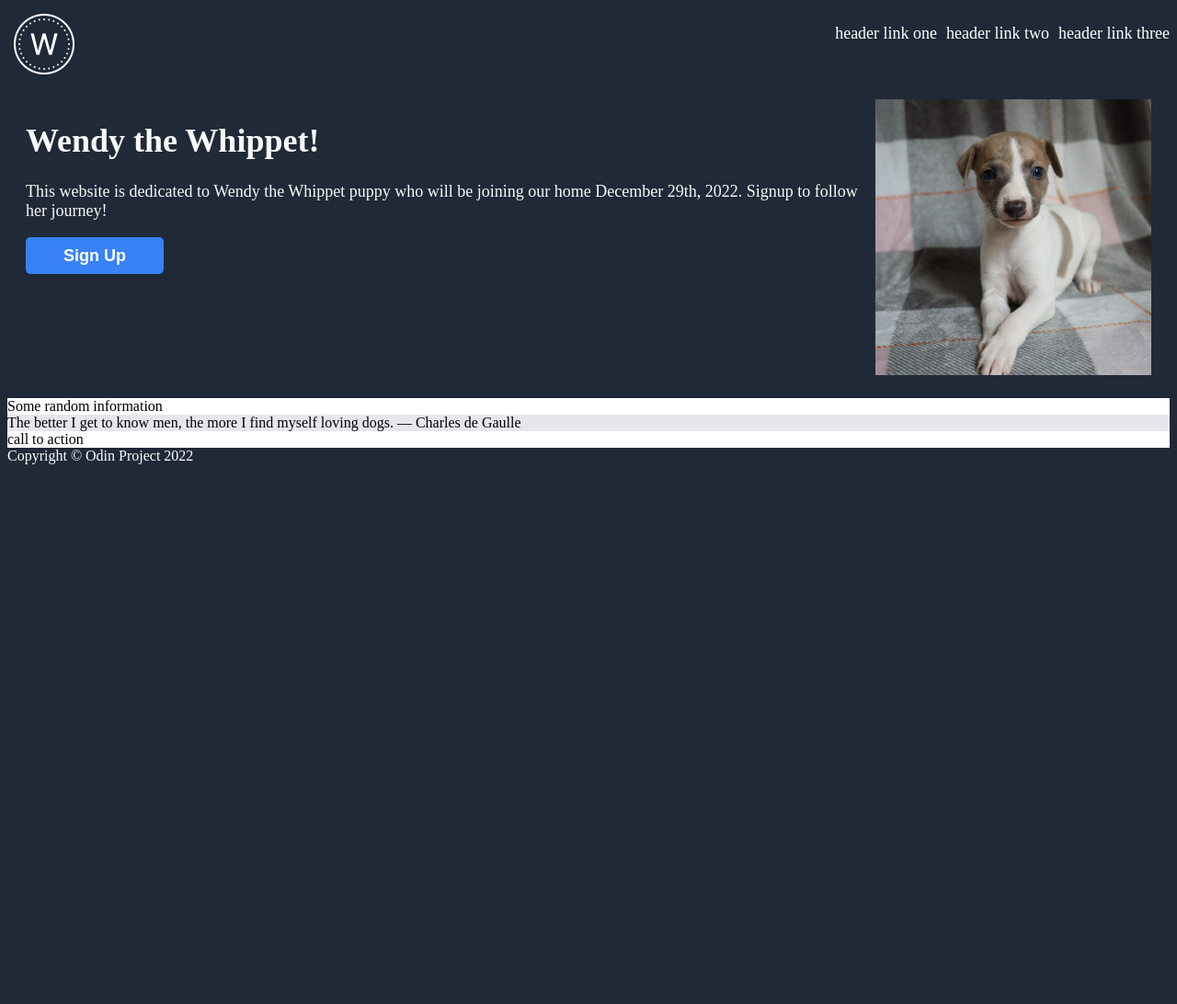
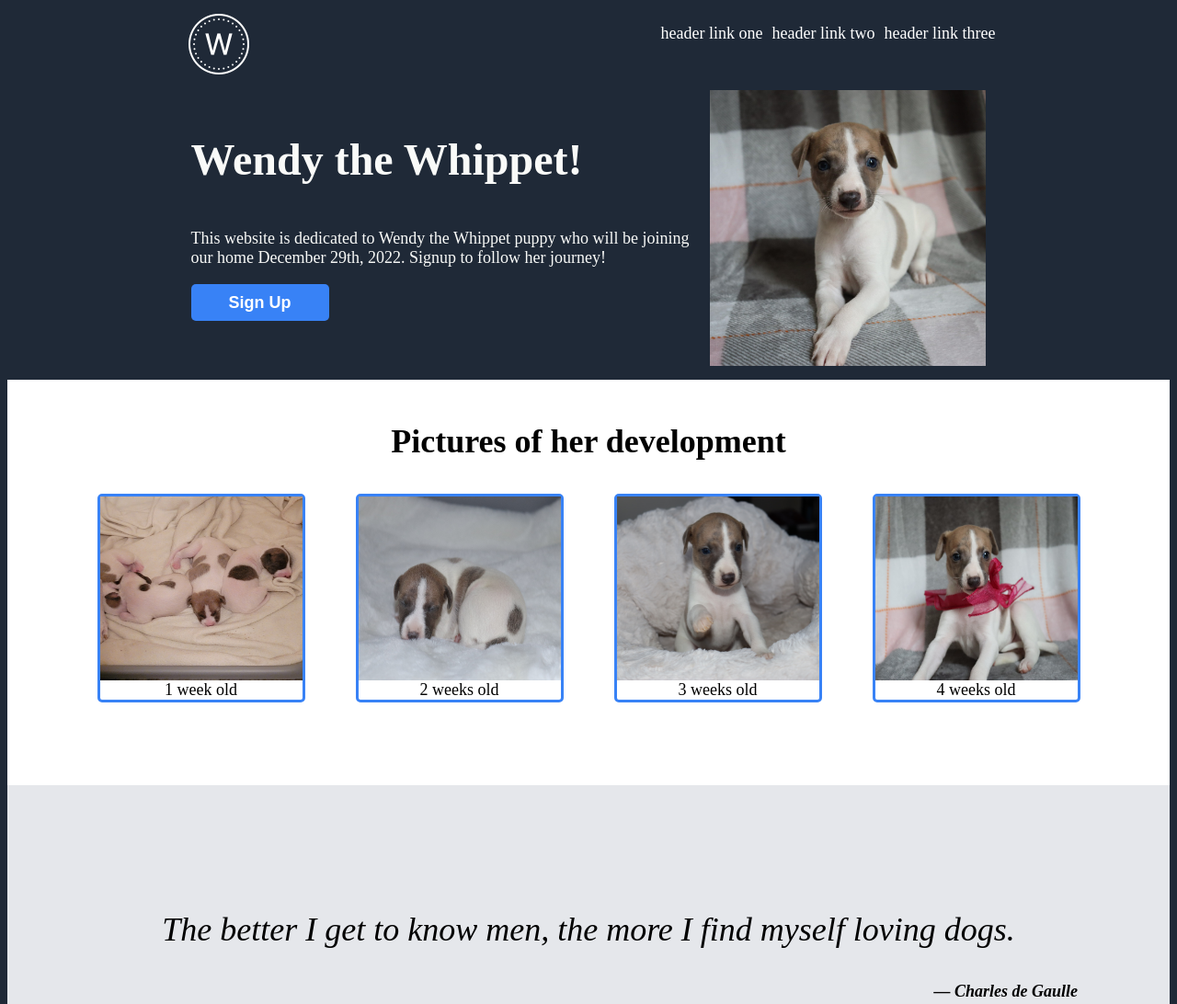
Before and after one commit to wulfbourne/Landing-page, a plain HTML site: page index.html in a window 1280 px wide. Shown: the top 1092 px of the page at 92% size. Before the commit the page ends 800 px from the top, so only its background shows below. Drawn offline with Linux system fonts and the light colour scheme.

Commit message:
Add section 2 and three including pictures, text and borders into flexboxes

```diff
--- a/index.html
+++ b/index.html
@@ -18,7 +18,8 @@
         </ul>
       </div>
       <div class="one">
-        <div><h1>Wendy the Whippet!</h1>
+        <div>
+           <p style= "font-size:48px; font-weight: bolder;">Wendy the Whippet!</p>
           <p>This website is dedicated to Wendy the Whippet puppy who will be joining our home December 29th, 2022.  Signup to follow her journey!</p>
             <p><button type="button">Sign Up</button></p>
         </div>
@@ -27,10 +28,19 @@
         </div>
       </div>
       <div class="two">
-        Some random information
+        <div class="text">
+          <p>Pictures of her development</p>
+        </div>
+        <div id="picbox">
+          <div class="ppics"><img src="Week1.jpg" alt="Picture of 1 week old fawn brindle whippet puppy." style="width:220px;height:200px;">1 week old</div>
+          <div class="ppics"><img src="Week2.jpg" alt="Picture of 2 week old fawn brindle whippet puppy." style="width:220px;height:200px;">2 weeks old</div>
+          <div class="ppics"><img src="Week3.JPG" alt="Picture of 3 week old fawn brindle whippet puppy." style="width:220px;height:200px;">3 weeks old</div>
+          <div class="ppics"><img src="Week4.jpg" alt="Picture of 4 week old fawn brindle whippet puppy." style="width:220px;height:200px;">4 weeks old</div>
+        </div>
       </div>
       <div class="three">
-        The better I get to know men, the more I find myself loving dogs.  &#8212; Charles de Gaulle
+        <p>The better I get to know men, the more I find myself loving dogs.</p>
+        <p style="font-weight: bold; font-size: 18px; text-align: right;">&#8212; Charles de Gaulle</p>
       </div>
       <div class="four">
         call to action
--- a/style.css
+++ b/style.css
@@ -7,6 +7,8 @@ body{
     justify-content: space-between;
     color: white;
     font-size: 18px;
+    padding-right: 15%;
+    padding-left: 15%;
 
 }
 
@@ -16,23 +18,50 @@ body{
     color: #f9faf8;
     font-size: 18px;
     margin: 10px;
+    padding-right: 15%;
+    padding-left: 15%;
+}
+
+.two{
+    display:flex;
+    flex-direction: column;
+    justify-content: space-between;
+    background-color: white;
+    text-align: center;
+    font-size: 36px;
+    font-weight: bolder;
     padding: 10px;
 }
 
-.one1{
-    width: 50%;
-}
-
-.one2{
+.text{
 
 }
 
-.two{
-    background-color: white;
+.ppics{
+    display: flex;
+    flex-direction: column;
+    border: solid;
+    border-color:#3882f6;
+    border-radius: 5px;
+    font-size: 18px;
+    font-weight: 100;
+}
+
+#picbox{
+    display: flex;
+    justify-content: center;
+    justify-content: space-around;
+    margin-left:60px;
+    margin-right: 60px;
+    margin-bottom: 80px;
 }
 
 .three{
     background-color: #E5E7EB;
+    font-size: 36px;
+    font-style: italic;
+    text-align: center;
+    padding: 100px;
 }
 
 .four{
```
Also changed, not shown: Week1.jpg (added), Week2.jpg (added), Week3.JPG (added), Week4.jpg (added).
